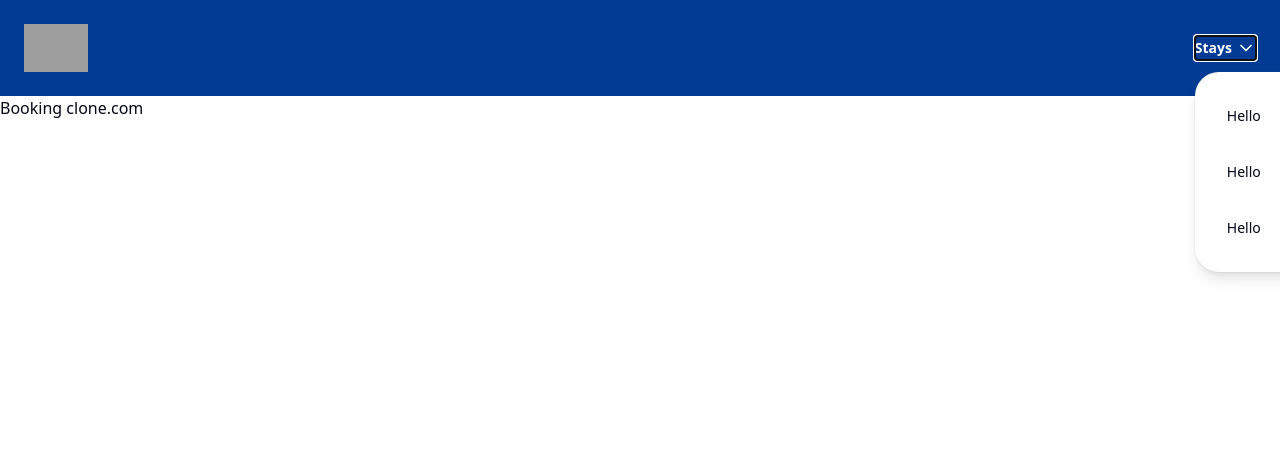
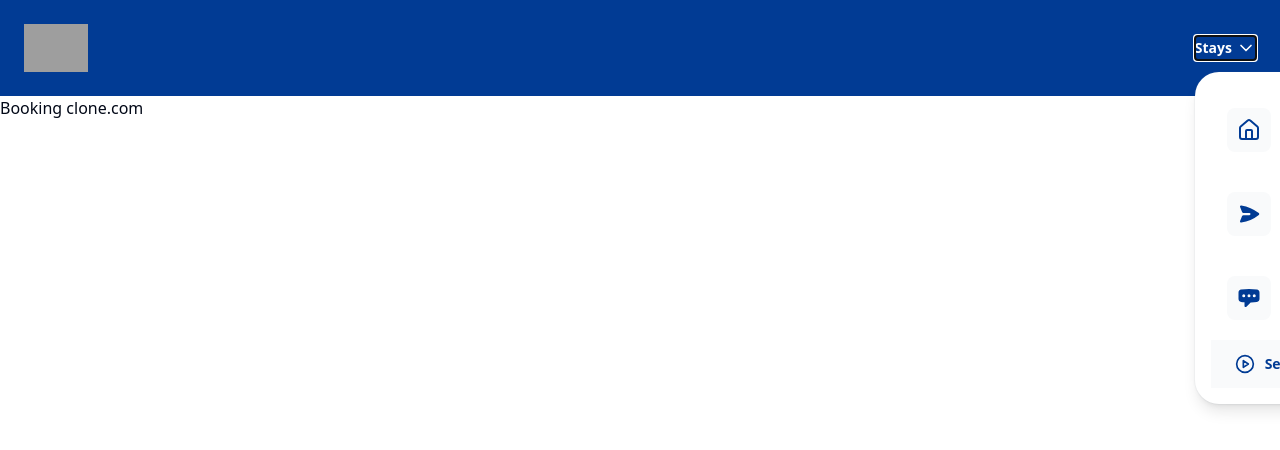
Before and after one commit to jonasDeprund/2024-booking-clone, a Next.js app: page / in a window 1280 px wide. Both pictures are taken after a click on the button "Stays". Shown: the top 450 px of the page. Built offline with nearby package versions, Linux system fonts and the light colour scheme; grey boxes are pictures that could not be loaded.

Commit message:
popover done

```diff
--- a/components/Header.tsx
+++ b/components/Header.tsx
@@ -97,9 +97,41 @@ function Header() {
                       key={item.name}
                       className="group relative flex items-center gap-x-6 rounded-lg p-4 text-sm leading-6 hover:bg-gray-50"
                     >
-                      <p>Hello</p>
+                      <div className="flex h-11 w-11 flex-none items-center justify-center rounded-lg bg-gray-50 group-hover:bg-gray-200">
+                        <item.icon
+                          className="h-6 w-6 text-[#013B94] group-hover:text-blue-600"
+                          aria-hidden="true"
+                        />
+                      </div>
+                      <div className="flex-auto">
+                        <a
+                          href={item.href}
+                          className="block font-semibold text-[#013B94]"
+                        >
+                          {item.name}
+                          <span className="abslolute inset-0" />
+                        </a>
+                        <p className="mt-1 text-[#013B94]">
+                          {item.description}
+                        </p>
+                      </div>
                     </div>
                   ))}
+                  <div className="grid grid-cols-2 divide-x divide-gray-900/2 bg-gray-50">
+                    {callsToAction.map((item) => (
+                      <a
+                        key={item.name}
+                        href={item.href}
+                        className="flex items-center justify-center gap-x-2.5 p-3 text-sm font-semibold leading-6 text-[#013B94] hover:bg-gray-100"
+                      >
+                        <item.icon
+                          className="h-5 w-5 flex-none text-[#013B94]"
+                          aria-hidden="true"
+                        />
+                        {item.name}
+                      </a>
+                    ))}
+                  </div>
                 </div>
               </Popover.Panel>
             </Transition>
```
